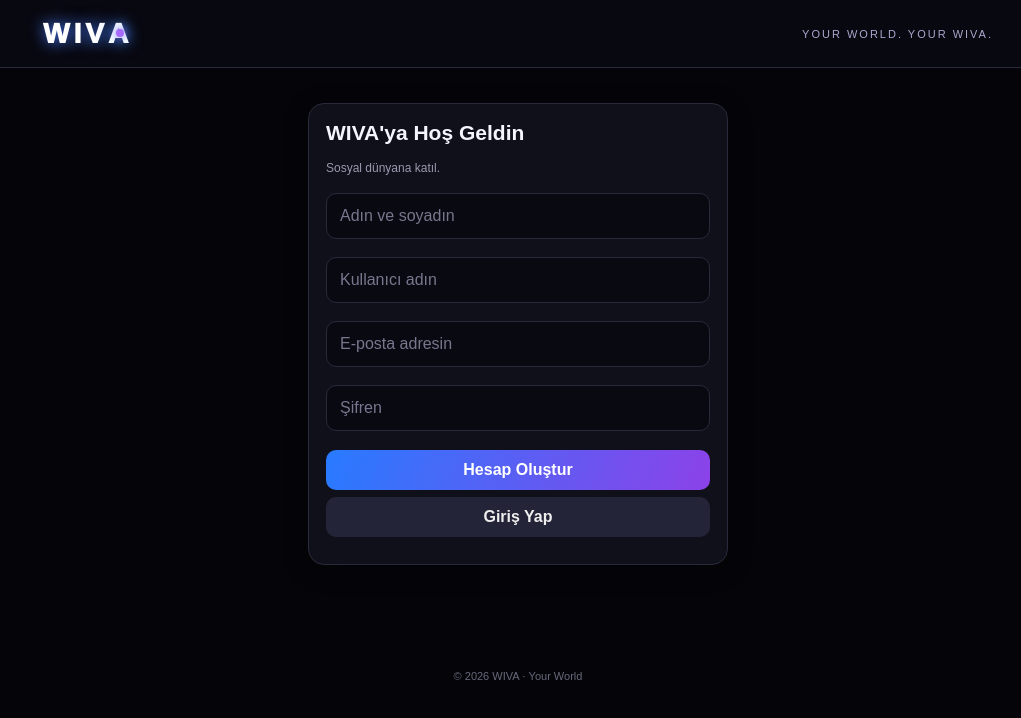
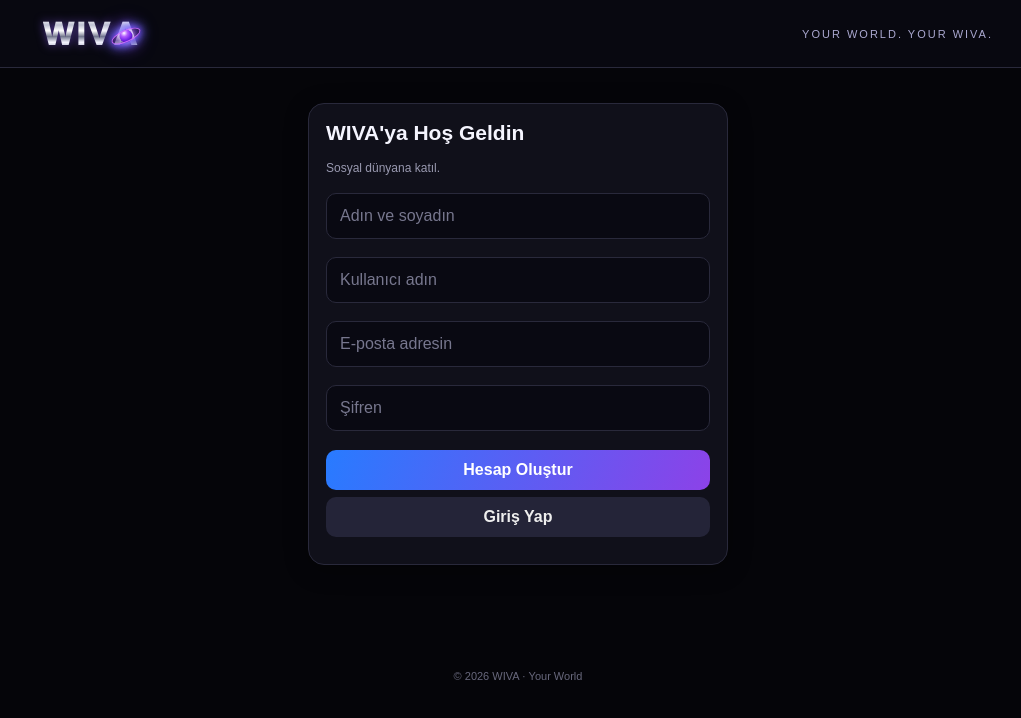
Before and after one commit to pche0773-tech/vexoraapp, a plain HTML site: page index.html in a window 1280 px wide. Shown: the whole page, without its empty margins (122-1143 px from the left). Drawn offline with nearby package versions, Linux system fonts and the light colour scheme.

Commit message:
Update index.html

```diff
--- a/index.html
+++ b/index.html
@@ -16,9 +16,60 @@ button:disabled{opacity:.5;cursor:not-allowed}
 button.light{background:#242438;color:#eee}
 button.outline{background:transparent;color:#eee;border:1px solid var(--border)}
 header{height:68px;background:#080810;border-bottom:1px solid var(--border);display:flex;align-items:center;justify-content:space-between;padding:0 max(16px,calc((100% - 950px)/2));position:sticky;top:0;z-index:10}
-.logo{font-size:28px;font-weight:950;letter-spacing:4px;color:#fff;text-shadow:0 0 15px #487dff}
-.logo-a{position:relative;display:inline-block;color:#fff}
-.logo-a:after{content:"";position:absolute;width:8px;height:8px;border-radius:50%;background:#a66aff;box-shadow:0 0 8px #8b5cff,0 0 15px #38bdf8;left:50%;top:48%;transform:translate(-50%,-50%)}
+
+/* WIVA KROM + MOR KURE + NEON YORUNGE LOGOSU */
+.logo{
+position:relative;
+display:inline-flex;
+align-items:center;
+font-size:32px;
+font-weight:950;
+letter-spacing:3px;
+line-height:1;
+color:#e8e8f5;
+background:linear-gradient(180deg,#fff 0%,#bfc2d3 22%,#fff 40%,#73778d 58%,#f5f5ff 76%,#8c91a8 100%);
+-webkit-background-clip:text;
+background-clip:text;
+-webkit-text-fill-color:transparent;
+filter:drop-shadow(0 0 5px #8b5cff88);
+user-select:none;
+}
+.logo-a{
+position:relative;
+display:inline-block;
+margin-left:1px;
+color:#fff;
+background:linear-gradient(180deg,#fff 0%,#c5c8dc 28%,#fff 48%,#73778d 70%,#fff 100%);
+-webkit-background-clip:text;
+background-clip:text;
+-webkit-text-fill-color:transparent;
+}
+.logo-orb{
+position:absolute;
+width:13px;
+height:13px;
+left:50%;
+top:58%;
+transform:translate(-50%,-50%);
+border-radius:50%;
+background:radial-gradient(circle at 35% 28%,#fff 0%,#e8caff 9%,#b45cff 28%,#7122e8 58%,#26065e 100%);
+box-shadow:0 0 5px #fff,0 0 12px #a34dff,0 0 21px #782cff;
+z-index:2;
+-webkit-text-fill-color:initial;
+}
+.logo-orbit{
+position:absolute;
+width:31px;
+height:12px;
+left:50%;
+top:58%;
+transform:translate(-50%,-50%) rotate(-24deg);
+border:1.5px solid #c66cff;
+border-radius:50%;
+box-shadow:0 0 7px #8b35ff,0 0 12px #4b9dff;
+z-index:3;
+pointer-events:none;
+}
 .header-right{font-size:11px;color:#aaa8d0;letter-spacing:2px}
 .container{max-width:680px;margin:20px auto;padding:0 12px 95px}
 .card,.post{background:var(--panel);border:1px solid var(--border);border-radius:16px;padding:17px;margin-bottom:14px;box-shadow:0 5px 25px #0005}
@@ -82,13 +133,21 @@ nav button.active{color:#fff;background:#25213d;box-shadow:inset 0 -2px #8d64ff}
 .dot{width:8px;height:8px;border-radius:50%;background:#8d63ff;flex-shrink:0}
 .empty{text-align:center;padding:24px;color:var(--muted);font-size:14px}
 footer{text-align:center;color:#68687c;font-size:11px;padding:15px}
+@media(max-width:480px){
+.logo{font-size:27px;letter-spacing:2px}
+.logo-orb{width:11px;height:11px}
+.logo-orbit{width:27px;height:10px}
+.header-right{font-size:9px;letter-spacing:1px}
+}
 @media(min-width:700px){.container{padding-bottom:35px}nav{position:sticky;bottom:0;border:1px solid var(--border);border-radius:12px;margin:0 auto 15px;max-width:680px}}
 </style>
 </head>
 <body>
 
 <header>
-<div class="logo">WIV<span class="logo-a">A</span></div>
+<div class="logo" aria-label="WIVA">
+WIV<span class="logo-a">A<span class="logo-orb"></span><span class="logo-orbit"></span></span>
+</div>
 <div class="header-right">YOUR WORLD. YOUR WIVA.</div>
 </header>
 
```
